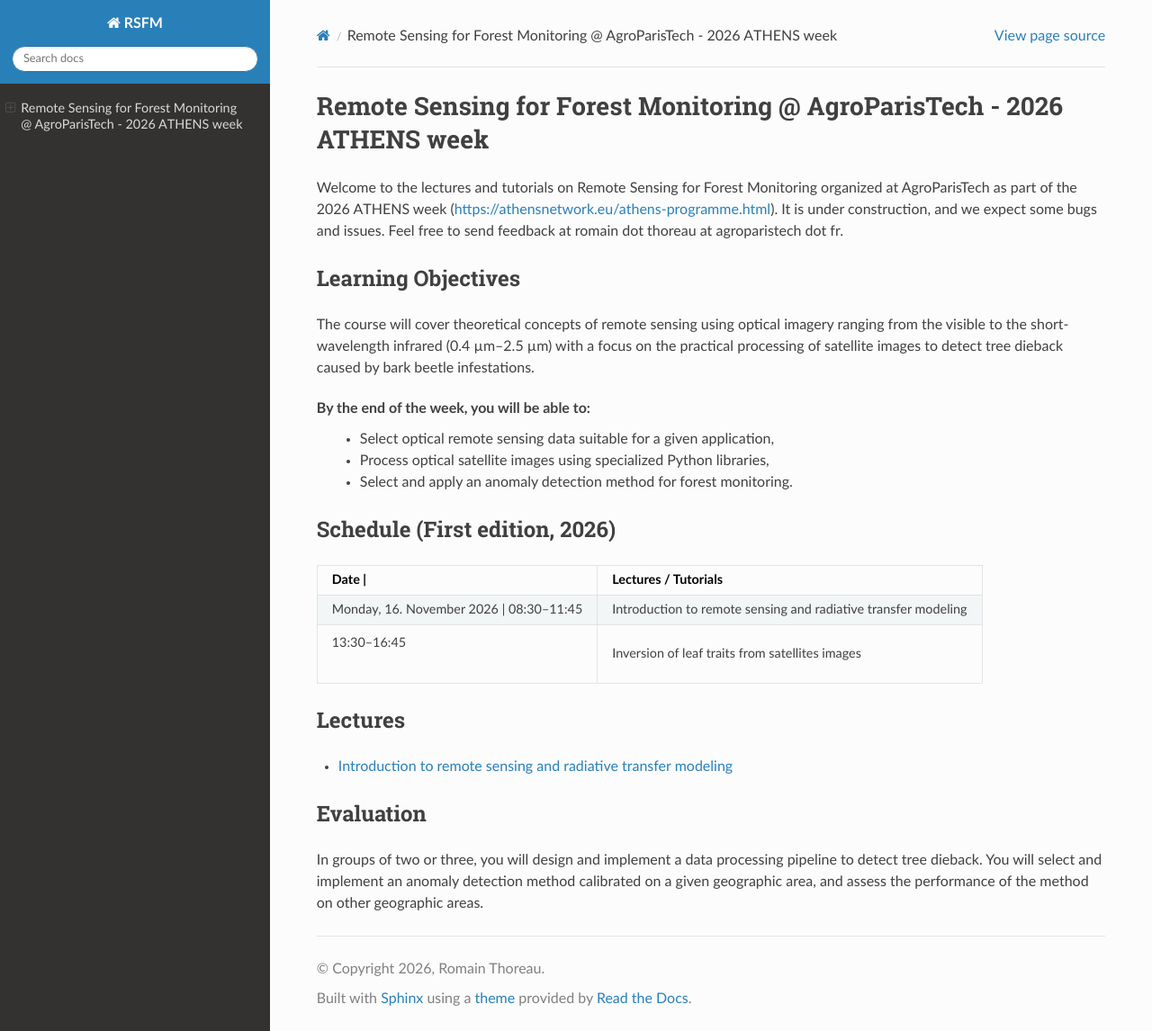
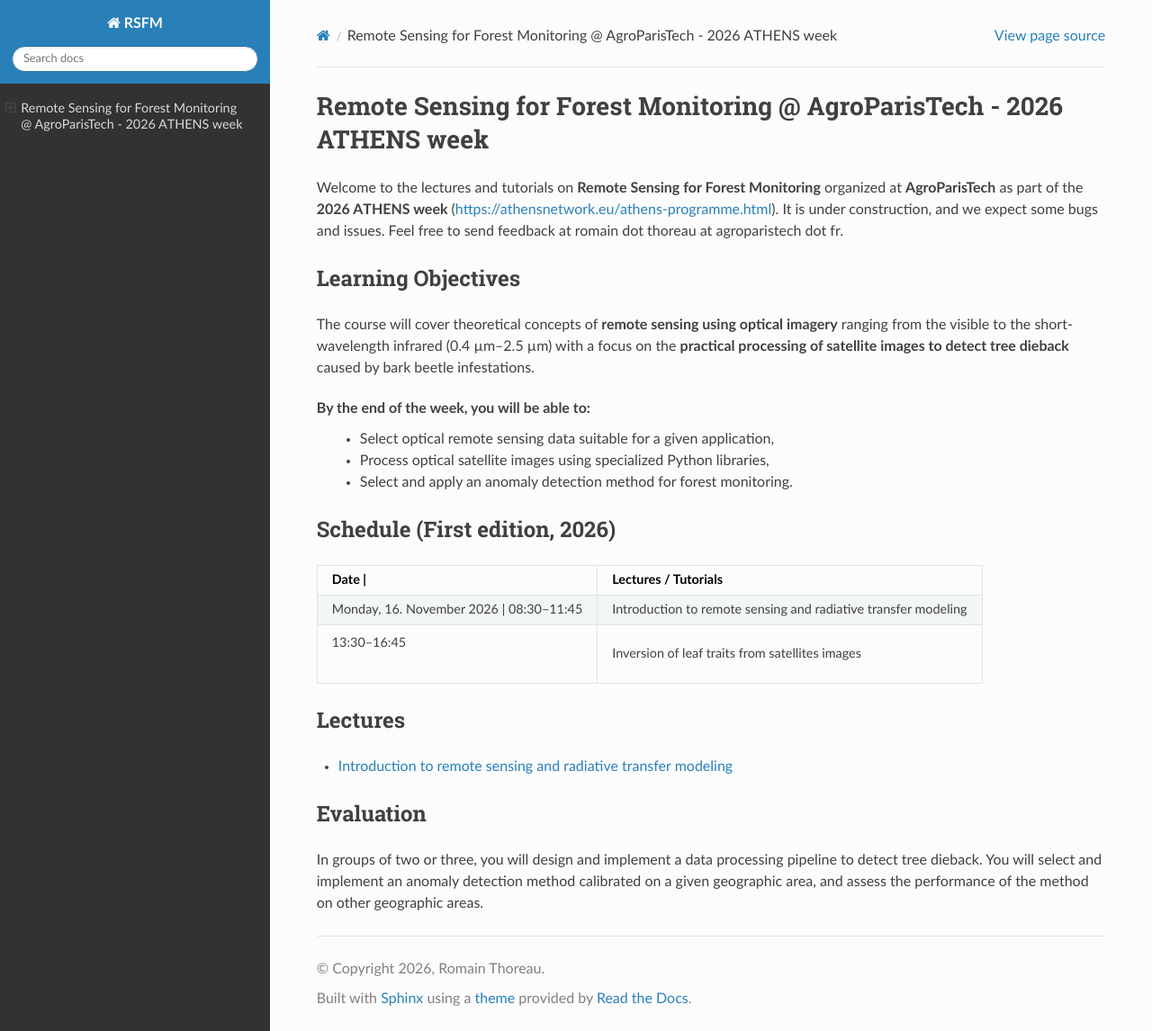
Before and after one commit to Romain3Ch216/RSFM, a Sphinx documentation site: the page built from docs/index.rst, in a window 1280 px wide and 1146 px high. Shown: the whole window at 90% size. Built offline with Sphinx 7.4.7 and the Read the Docs theme 3.1.0, drawn with Linux system fonts in a browser that asks for light colours; pages that are not in the unit, such as notebooks, are missing from menus.

```diff
--- a/docs/index.rst
+++ b/docs/index.rst
@@ -1,8 +1,8 @@
 Remote Sensing for Forest Monitoring @ AgroParisTech - 2026 ATHENS week
 =======================================================================
 
-Welcome to the lectures and tutorials on Remote Sensing for Forest Monitoring organized at AgroParisTech
-as part of the 2026 ATHENS week (https://athensnetwork.eu/athens-programme.html).
+Welcome to the lectures and tutorials on **Remote Sensing for Forest Monitoring** organized at **AgroParisTech**
+as part of the **2026 ATHENS week** (https://athensnetwork.eu/athens-programme.html).
 It is under construction, and we expect some bugs and issues.
 Feel free to send feedback at romain dot thoreau at agroparistech dot fr.
 
@@ -10,9 +10,9 @@ Feel free to send feedback at romain dot thoreau at agroparistech dot fr.
 Learning Objectives
 -------------------
 
-The course will cover theoretical concepts of remote sensing using optical imagery ranging from the
-visible to the short-wavelength infrared (0.4 µm–2.5 µm) with a focus on the practical processing of
-satellite images to detect tree dieback caused by bark beetle infestations.
+The course will cover theoretical concepts of **remote sensing using optical imagery** ranging from the
+visible to the short-wavelength infrared (0.4 µm–2.5 µm) with a focus on the **practical processing of
+satellite images to detect tree dieback** caused by bark beetle infestations.
 
 By the end of the week, you will be able to:
    * Select optical remote sensing data suitable for a given application,
```
